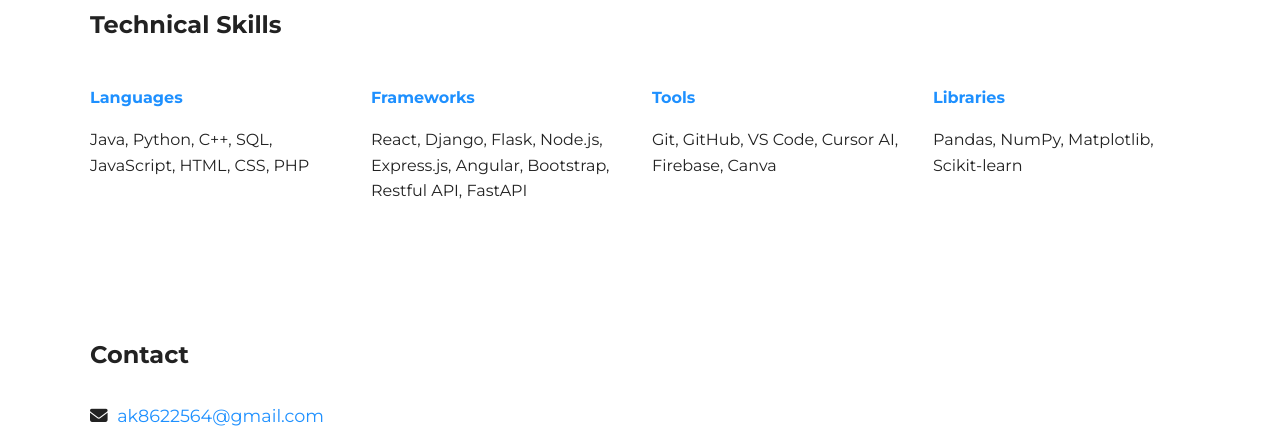
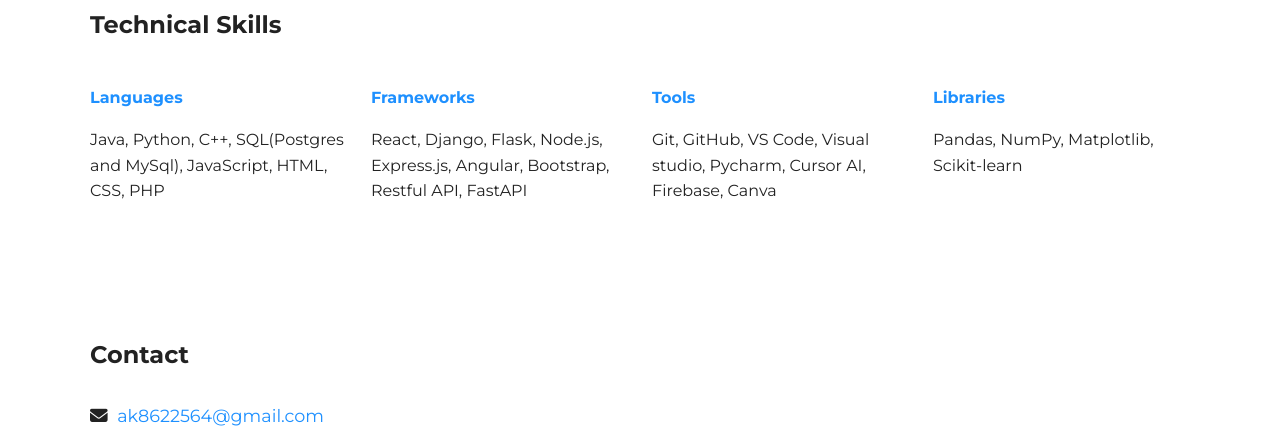
Before and after one commit to Ankit-euphemism/My-Portfolio, a website: page index.html in a window 1280 px wide. Shown: the part 2216-2653 px from the top of the page. Drawn offline with Linux system fonts and the light colour scheme.

Commit message:
Update index.html

```diff
--- a/index.html
+++ b/index.html
@@ -100,7 +100,7 @@
       <div class="skills-grid">
         <div>
           <h4>Languages</h4>
-          <p>Java, Python, C++, SQL, JavaScript, HTML, CSS, PHP</p>
+          <p>Java, Python, C++, SQL(Postgres and MySql), JavaScript, HTML, CSS, PHP</p>
         </div>
         <div>
           <h4>Frameworks</h4>
@@ -108,7 +108,7 @@
         </div>
         <div>
           <h4>Tools</h4>
-          <p>Git, GitHub, VS Code, Cursor AI, Firebase, Canva</p>
+          <p>Git, GitHub, VS Code, Visual studio, Pycharm, Cursor AI, Firebase, Canva</p>
         </div>
         <div>
           <h4>Libraries</h4>
```
